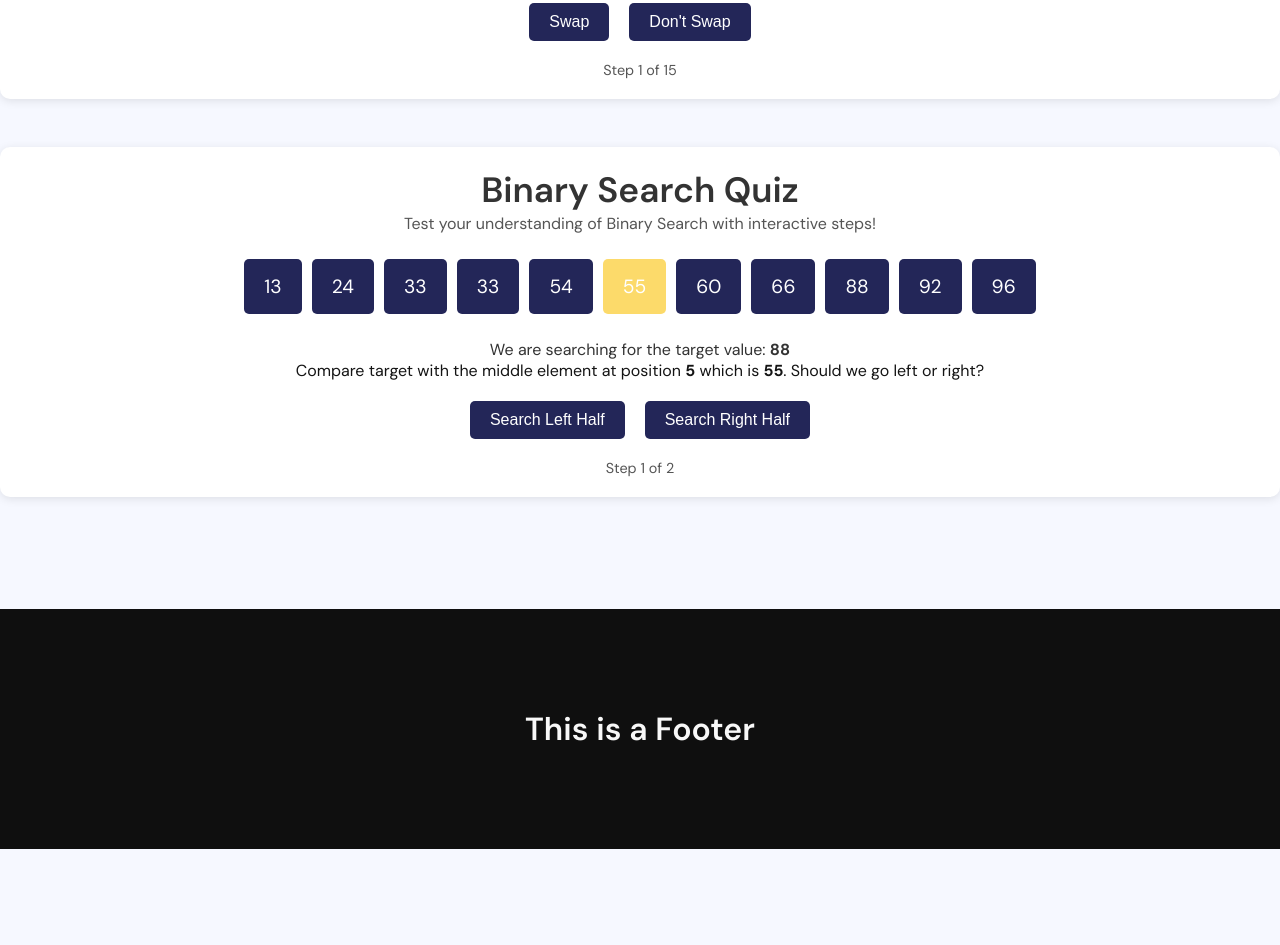
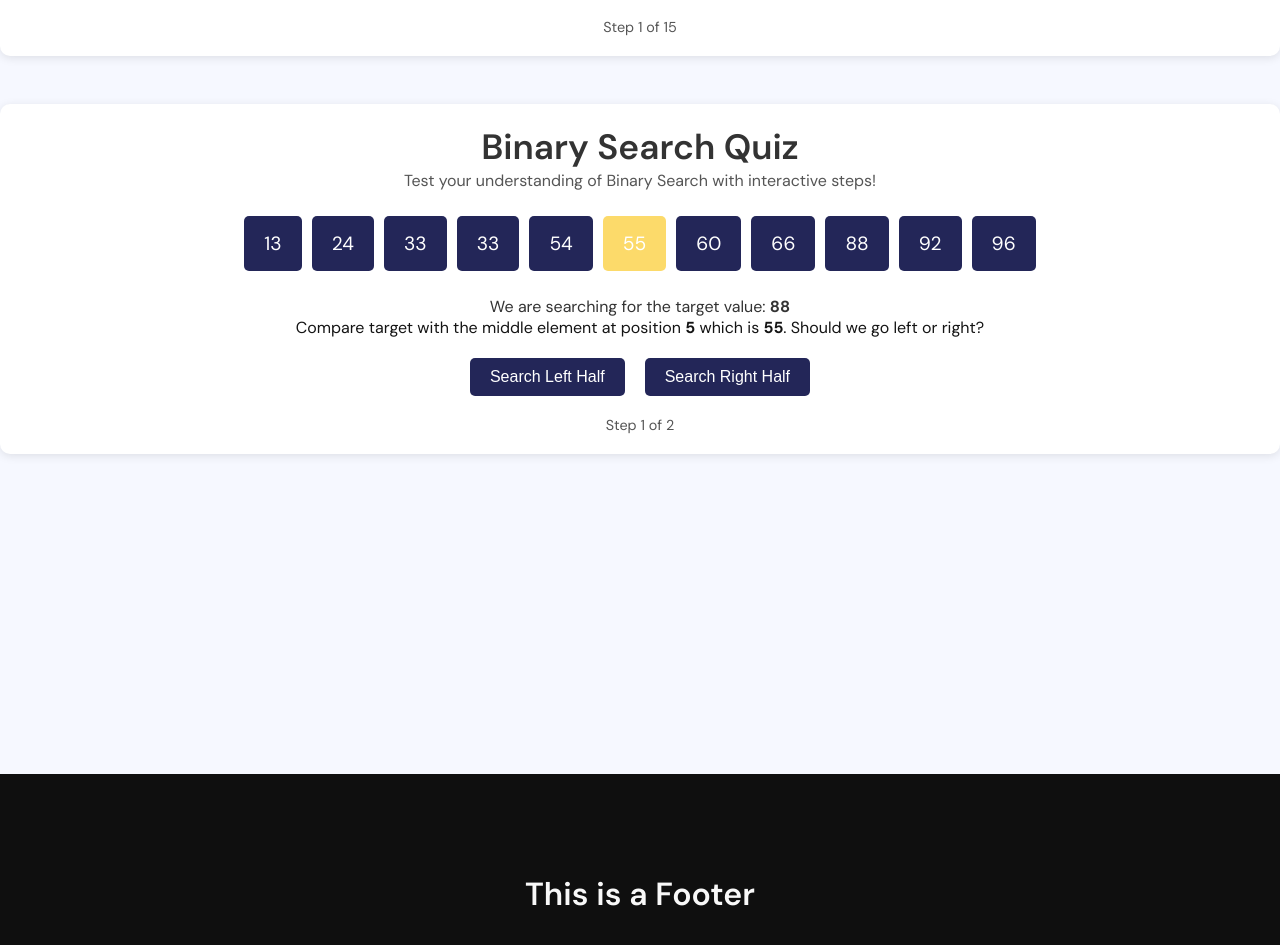
Before and after one commit to Reasondro/Howgorithm-Web, a React (Vite) app: page /quiz in a window 1280 px wide. Shown: the part 379-1324 px from the top of the page. Before the commit the page ends 1228 px from the top, so only its background shows below. Built offline with nearby package versions, Linux system fonts and the light colour scheme; no server answers; a web font is replaced by a local one.

Commit message:
some footer fixes TODO : 1080 footer

```diff
--- a/src/App.css
+++ b/src/App.css
@@ -14,6 +14,7 @@ a {
 }
 
 #main-wrapper {
+  padding-top: 3rem;
   margin: 0rem auto;
   min-width: var(--min-width);
   max-width: var(--max-width);
@@ -26,7 +27,7 @@ a {
     --max-width: 85rem;
   }
 
-  #main-header {
-    margin: 0 0 0.3rem 0;
+  #main-wrapper {
+    padding-top: 0.3rem;
   }
 }
--- a/src/Layout/DefaultLayout.tsx
+++ b/src/Layout/DefaultLayout.tsx
@@ -12,7 +12,7 @@ export default function DefaultLayout({
   return (
     <>
       <Header session={session} />
-      <Outlet /> {/* This will render the matched child routes */}
+      <Outlet /> {/*? rencdtr matczhed  child routes */}
       <Footer />
     </>
   );
--- a/src/components/Footer/Footer.css
+++ b/src/components/Footer/Footer.css
@@ -1,14 +1,13 @@
 #main-footer {
   display: flex;
-  flex: wrap;
-
+  flex-wrap: wrap;
   justify-content: center;
   align-items: center;
-
   height: 15rem;
   width: 100%;
   margin: 0 0 0 0;
-
+  /* position: absolute;
+  bottom: 0; */
   background-color: var(--color-black-700);
 }
 
--- a/src/components/Header/Header.css
+++ b/src/components/Header/Header.css
@@ -6,7 +6,7 @@
   width: 100%;
   padding-top: 1rem;
   padding-bottom: 1rem;
-  margin: 0 0 3rem 0;
+  margin: 0 0 0 0;
   align-content: center;
   position: sticky;
   top: 0;
--- a/src/components/Lab/Lab.css
+++ b/src/components/Lab/Lab.css
@@ -4,6 +4,7 @@
   grid-template-columns: 2fr 1fr 1fr;
   gap: 1rem;
   padding: 1rem;
+  margin-bottom: 8rem;
 }
 
 #grid-container > section {
@@ -77,8 +78,8 @@
   grid-column-end: 3;
   grid-row-start: 2;
   grid-row-end: 5;
-  height: 20rem;
-  max-height: 20rem;
+  /* height: 20rem; */
+  /* max-height: 20rem; */
   display: grid;
   grid-template-rows: 2fr 1fr;
   align-items: center;
--- a/src/pages/Quiz/Quiz.css
+++ b/src/pages/Quiz/Quiz.css
@@ -11,7 +11,7 @@
   display: grid;
   grid-template-columns: 1fr;
   gap: 3rem;
-  margin-bottom: 7rem;
+  margin-bottom: 20rem;
 }
 
 .quiz-container {
```
